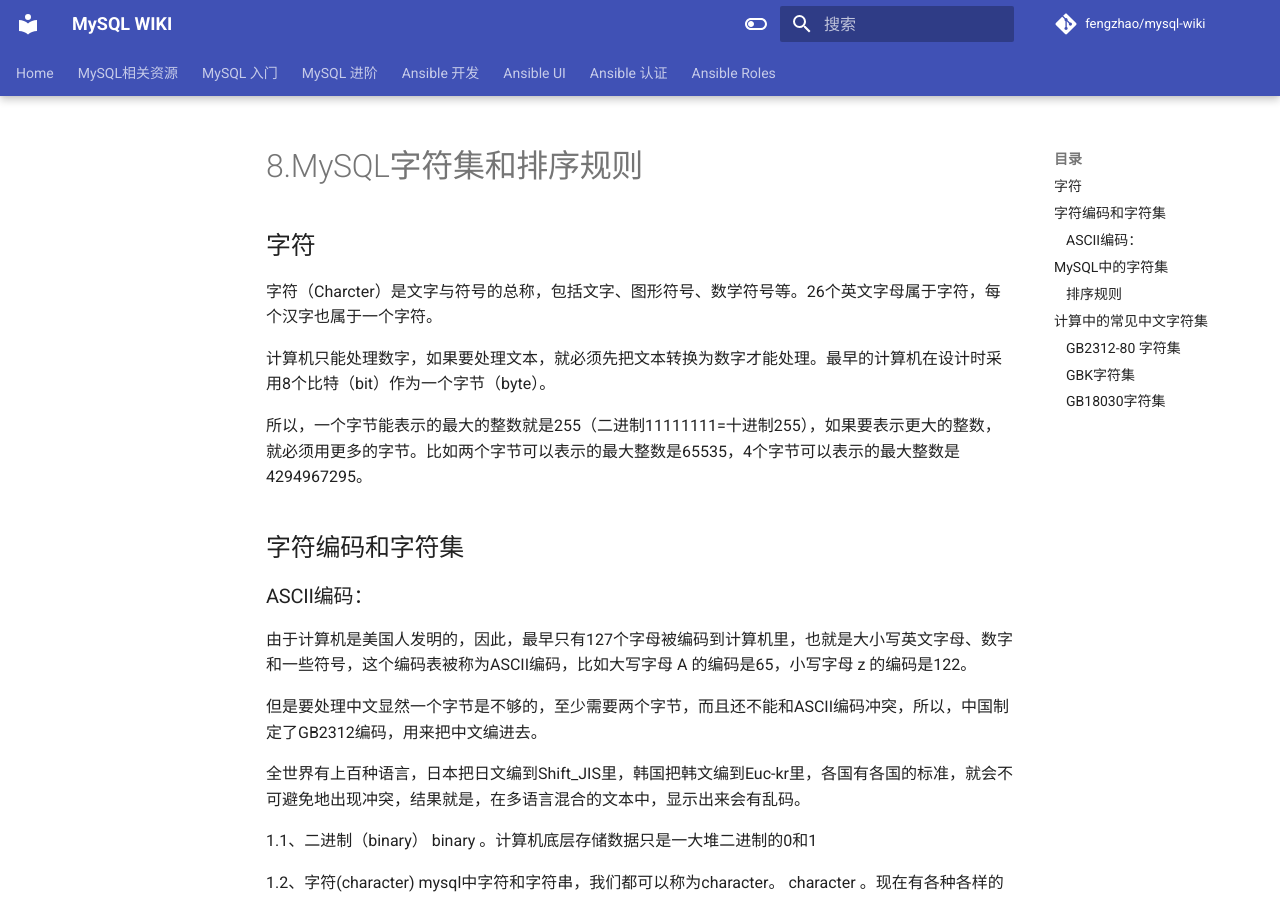
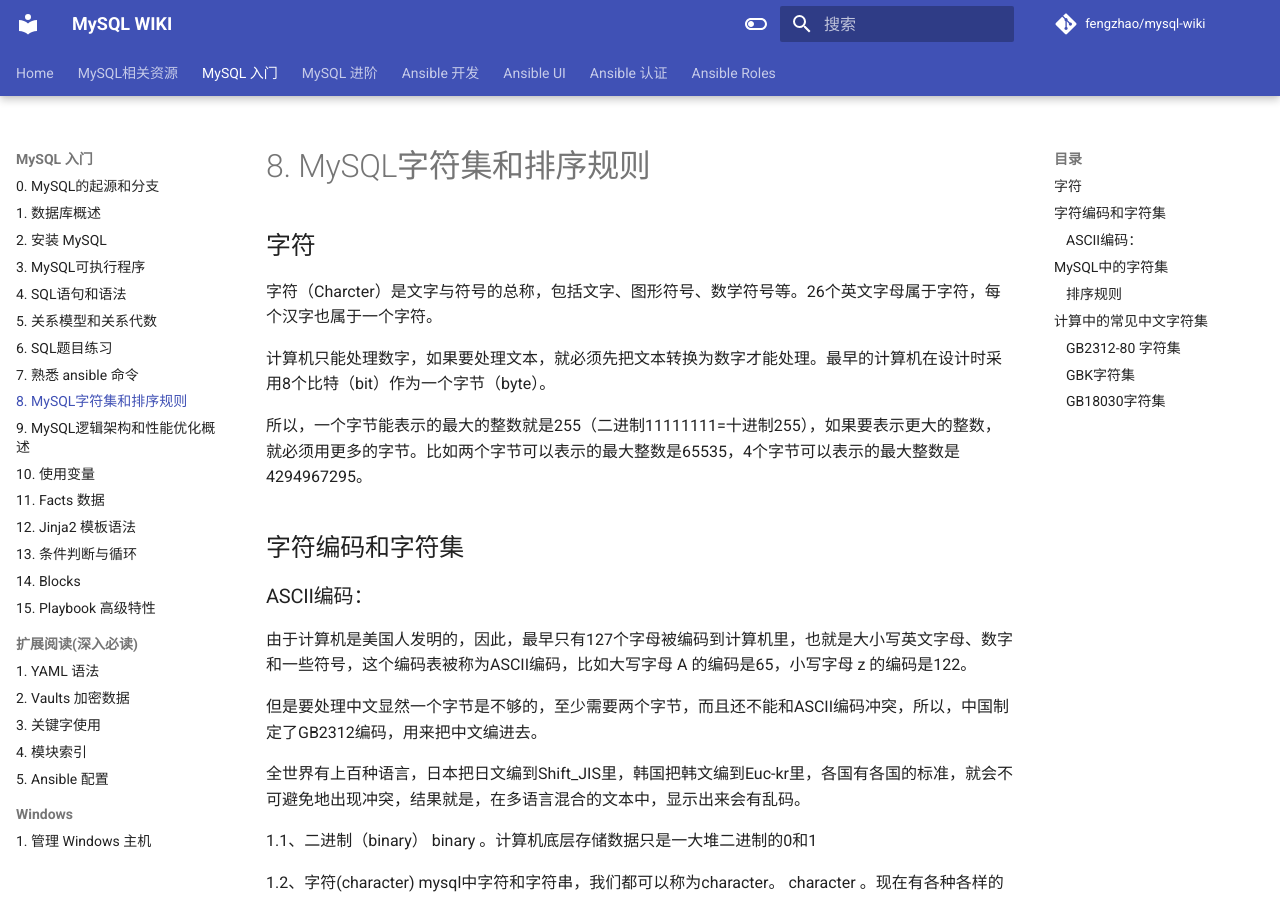
Before and after one commit to fengzhaowiki/mysql-wiki, an MkDocs documentation site: the page built from docs/basic/8.MySQL字符集和排序规则.md, in a window 1280 px wide and 900 px high. Built offline with MkDocs 1.6.1 and Material for MkDocs 9.7.7, drawn with Linux system fonts in a browser that asks for light colours; comment, search, counter and statistics services are not loaded.

Commit message:
update sql docs

```diff
--- a/mkdocs.yml
+++ b/mkdocs.yml
@@ -81,7 +81,7 @@ nav:
       - "5. 关系模型和关系代数": basic/5.relation.md
       - "6. SQL题目练习": basic/6.sql_practice.md
       - "7. 熟悉 ansible 命令": basic/Ansible-command.md
-      - "8. 使用 Playbook": basic/Playbook.md
+      - "8. MySQL字符集和排序规则": basic/8.MySQL字符集和排序规则.md
       - "9. MySQL逻辑架构和性能优化概述": basic/9.mysql_architecture.md
       - "10. 使用变量": basic/Variables.md
       - "11. Facts 数据": basic/Facts.md
```
